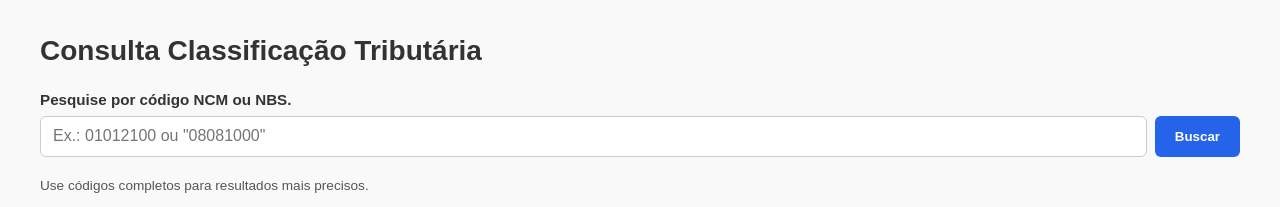
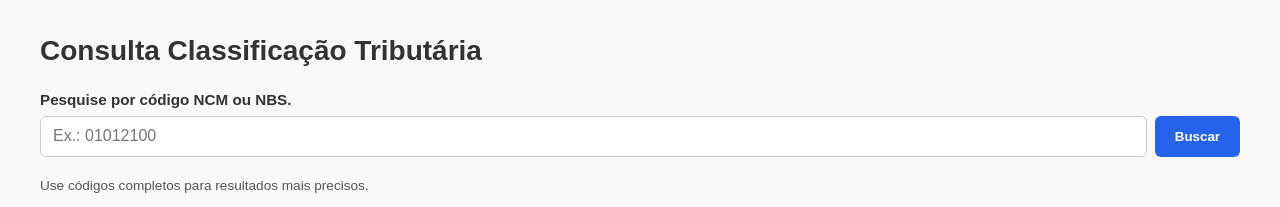
Before and after one commit to Contabilidade-Asteca/cclasstrib, a React (Vite) app: page / in a window 1280 px wide. Shown: the top 207 px of the page. Built offline with nearby package versions, Linux system fonts and the light colour scheme.

Commit message:
Update SearchBar.jsx

```diff
--- a/src/components/SearchBar.jsx
+++ b/src/components/SearchBar.jsx
@@ -27,7 +27,7 @@ export default function SearchBar({ value, onSearch }) {
           className="search-bar__input"
           type="search"
           value={value}
-          placeholder='Ex.: 01012100 ou "08081000"'
+          placeholder='Ex.: 01012100'
           onChange={handleChange}
           autoComplete="off"
           spellCheck="false"
```
